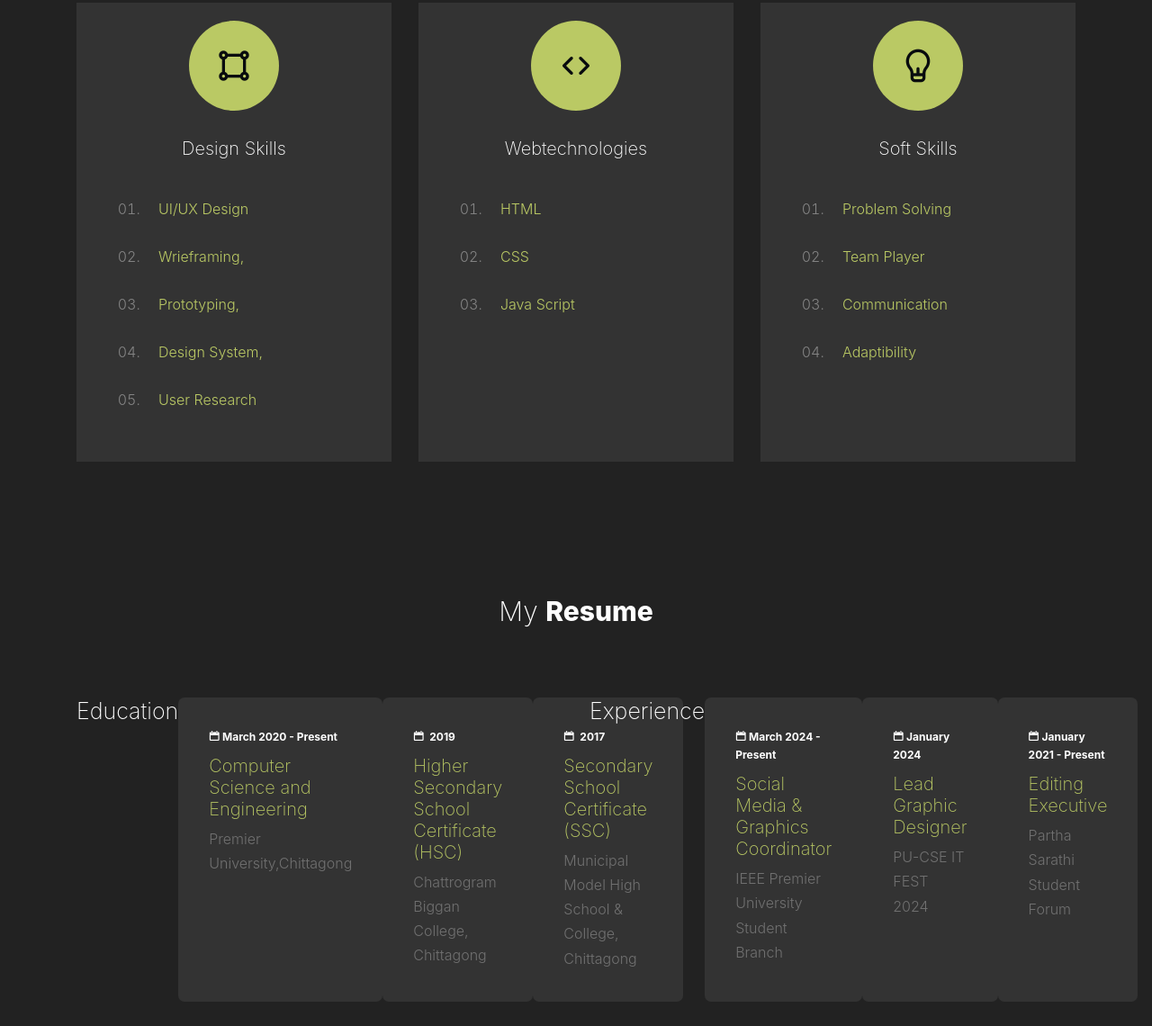
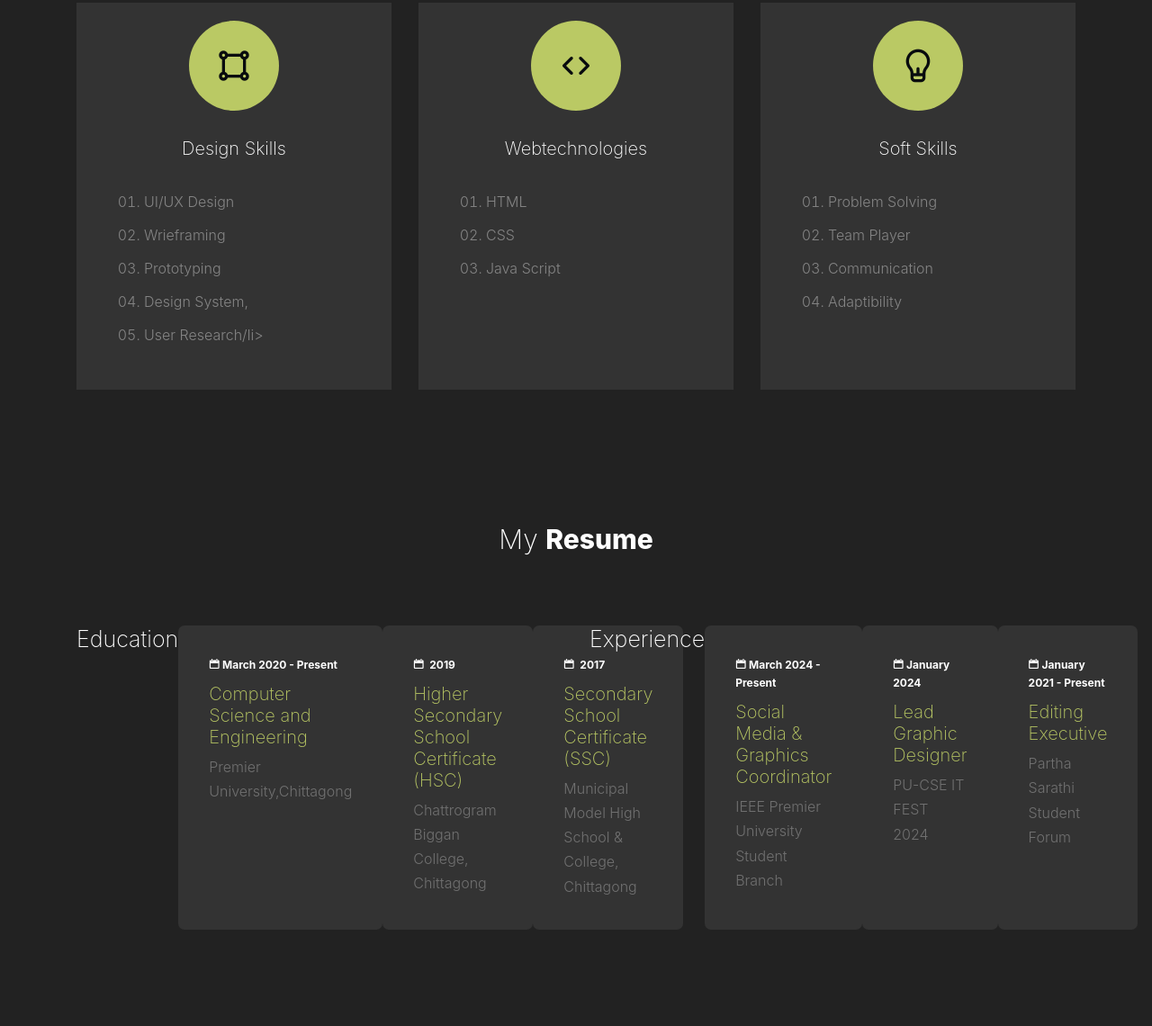
Before and after one commit to Showrovghoshroy/showrovghoshroy.github.io, a plain HTML site: page index.html in a window 1280 px wide. Shown: the part 1509-2649 px from the top of the page at 90% size. Drawn offline with nearby package versions, Linux system fonts and the light colour scheme; files whose address does not match are found by name.

Commit message:
Update index.html

```diff
--- a/index.html
+++ b/index.html
@@ -104,11 +104,11 @@
 						<h3 class="mb-4">Design Skills</h3>
 						<div class="container">
 							<ul class="myUL">
-								<li><a class="nav-link" href="#">UI/UX Design</a></li>
-								<li><a class="nav-link" href="#">Wrieframing,</a></li>
-								<li><a class="nav-link" href="#">Prototyping,</a></li>
-								<li><a class="nav-link" href="#">Design System,</a></li>
-								<li><a class="nav-link" href="#"">User Research</a></li>
+								<li>UI/UX Design</li>
+								<li>Wrieframing</li>
+								<li>Prototyping</li>
+								<li>Design System,</li>
+								<li>User Research/li>
 							</ul>
 						</div>
 					</div>
@@ -122,9 +122,9 @@
 						<h3 class="mb-4">Webtechnologies</h3>
 						<div class="container">
 							<ul class="myUL">
-								<li><a class="nav-link" href="#">HTML</a></li>
-								<li><a class="nav-link" href="#">CSS</a></li>
-								<li><a class="nav-link" href="#">Java Script</a></li>
+								<li>HTML</li>
+								<li>CSS</a></li>
+								<li>Java Script</li>
 							</ul>
 						</div>
 					</div>
@@ -138,10 +138,10 @@
 						<h3 class="mb-4">Soft Skills</h3>
 						<div class="container">
 							<ul class="myUL">
-								<li><a class="nav-link" href="#">Problem Solving</a></li>
-								<li><a class="nav-link" href="#">Team Player</a></li>
-								<li><a class="nav-link" href="#">Communication</a></li>
-								<li><a class="nav-link" href="#">Adaptibility</a></li>
+								<li>Problem Solving</li>
+								<li>Team Player</li>
+								<li>Communication</li>
+								<li>Adaptibility</li>
 							</ul>
 						</div>
 					</div>
```
